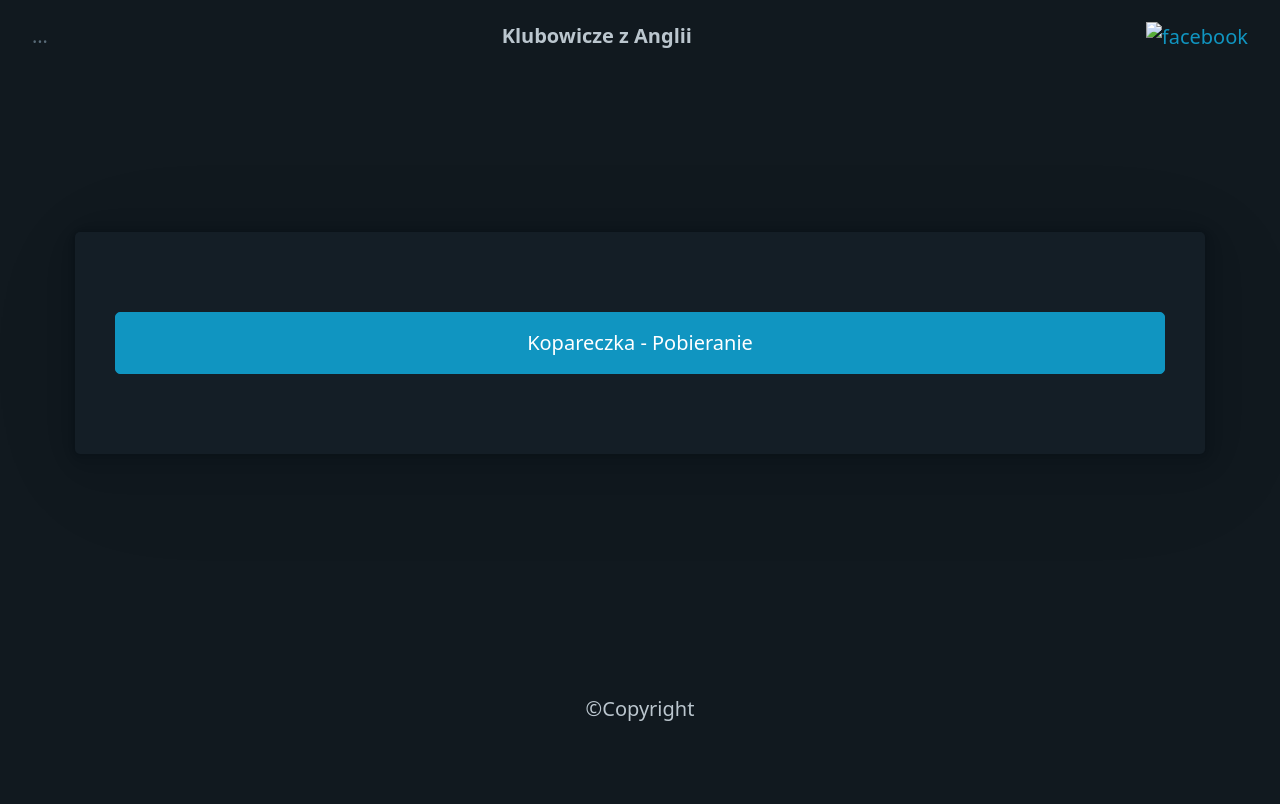
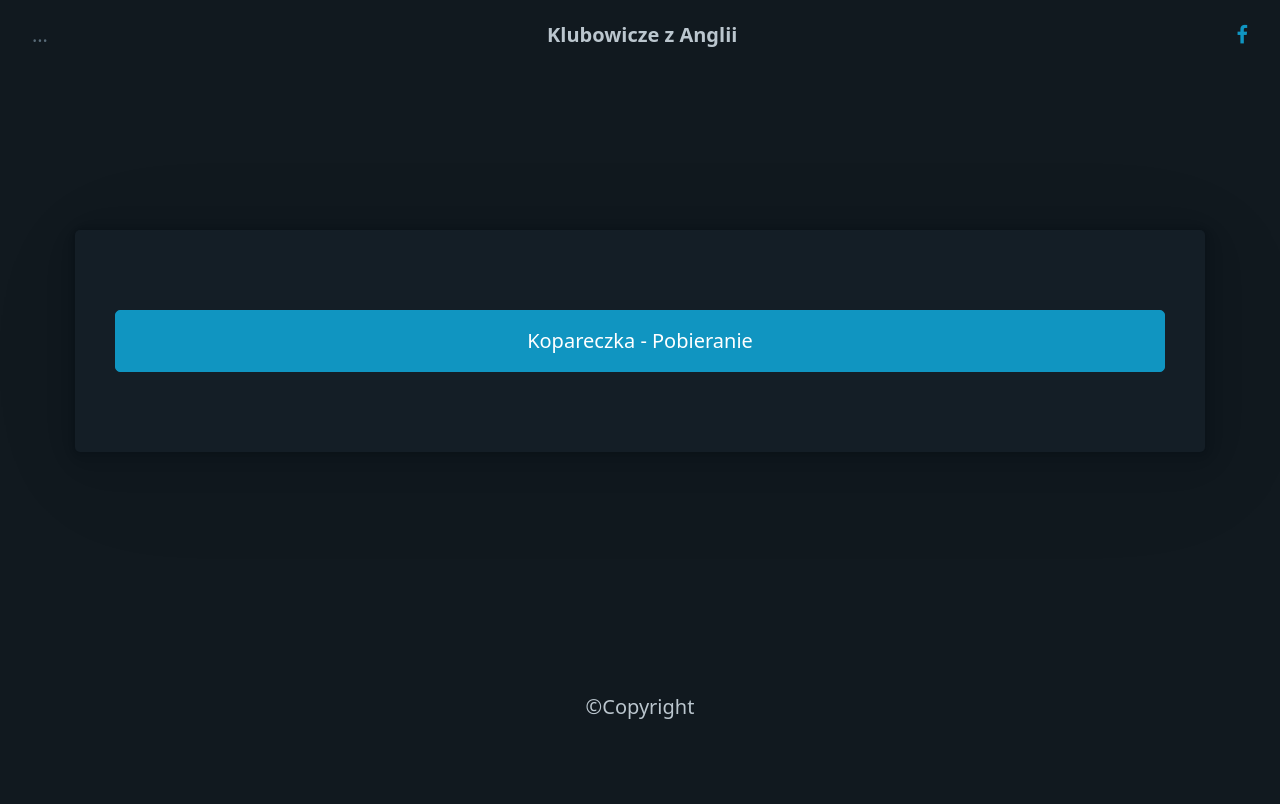
Before and after one commit to Klubowicze-Z-Anglii/Klubowicze-Z-Anglii.github.io, a plain HTML site: page index.html in a window 1280 px wide. Drawn offline with nearby package versions, Linux system fonts and the light colour scheme.

Commit message:
patch 2.0

```diff
--- a/index.html
+++ b/index.html
@@ -5,6 +5,7 @@
     <meta http-equiv="X-UA-Compatible" content="IE=edge">
     <meta name="viewport" content="width=device-width, initial-scale=1.0">
     <link rel="stylesheet" href="https://unpkg.com/@picocss/pico@1.*/css/pico.min.css">
+    <link rel="stylesheet" href="https://cdnjs.cloudflare.com/ajax/libs/font-awesome/4.7.0/css/font-awesome.min.css">
     <title>Stronka Klubowa</title>
     <style>
         nav{
@@ -23,7 +24,7 @@
               <li><strong>Klubowicze z Anglii</strong></li>
             </ul>
             <ul>
-              <li><a class="media"><img src="" alt="facebook"></a></li>
+              <li><a class="fa fa-facebook" href="https://www.facebook.com/profile.php?id=100085460869216"></a></li>
             </ul>
           </nav>
           <main class="container">
```
